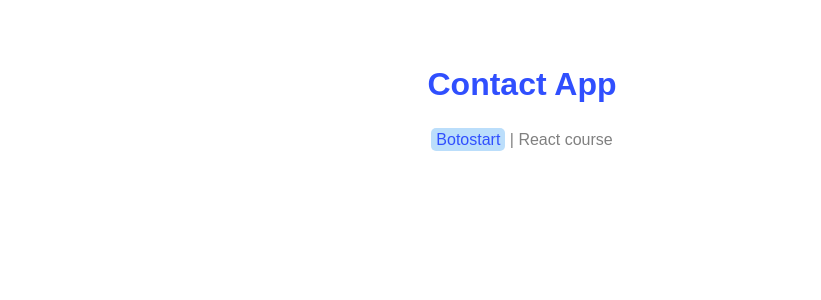
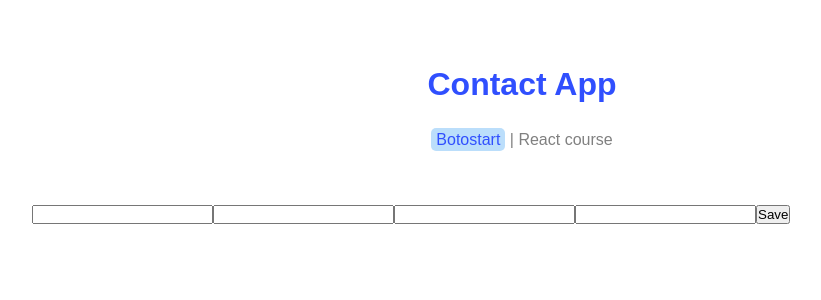
Before and after one commit to martinStar2005/React-app, a React (Vite) app: page / in a window 1280 px wide. Shown: the top 300 px of the page, without its empty margins (118-939 px from the left). Built offline with nearby package versions, Linux system fonts and the light colour scheme.

Commit message:
add formContact

```diff
--- a/src/App.jsx
+++ b/src/App.jsx
@@ -1,3 +1,4 @@
+import Form from "./component/Form.jsx"
 import Header from "./component/Header.jsx"
 
 function App() {
@@ -5,6 +6,7 @@ function App() {
   return (
     <>
       < Header />
+      < Form/>
     </>
   )
 }
--- /dev/null
+++ b/src/component/Form.jsx
@@ -0,0 +1,53 @@
+import { useState } from "react";
+
+export default function Form() {
+  const [contacts, setContacts] = useState([]);
+  const [form, setForm] = useState({
+    fName: "",
+    lName: "",
+    email: "",
+    telephonNumber: "",
+  });
+
+  const setTheFormInput = (event) => {
+    const name = event.target.name;
+    const value = event.target.value;
+
+    setForm((form) => ({ ...form, [name]: value }));
+  };
+
+  const submit = () => {
+    setContacts((contact) => [...contact, form]);
+    setForm({ fName: "", lName: "", email: "", telephonNumber: "" });
+  };
+
+  return (
+    <div>
+      <input
+        type="text"
+        name="fName"
+        value={form.fName}
+        onChange={setTheFormInput}
+      />
+      <input
+        type="text"
+        name="lName"
+        value={form.lName}
+        onChange={setTheFormInput}
+      />
+      <input
+        type="email"
+        name="email"
+        value={form.email}
+        onChange={setTheFormInput}
+      />
+      <input
+        type="text"
+        name="telephonNumber"
+        value={form.telephonNumber}
+        onChange={setTheFormInput}
+      />
+      <button onClick={submit}>Save</button>
+    </div>
+  );
+}
```
